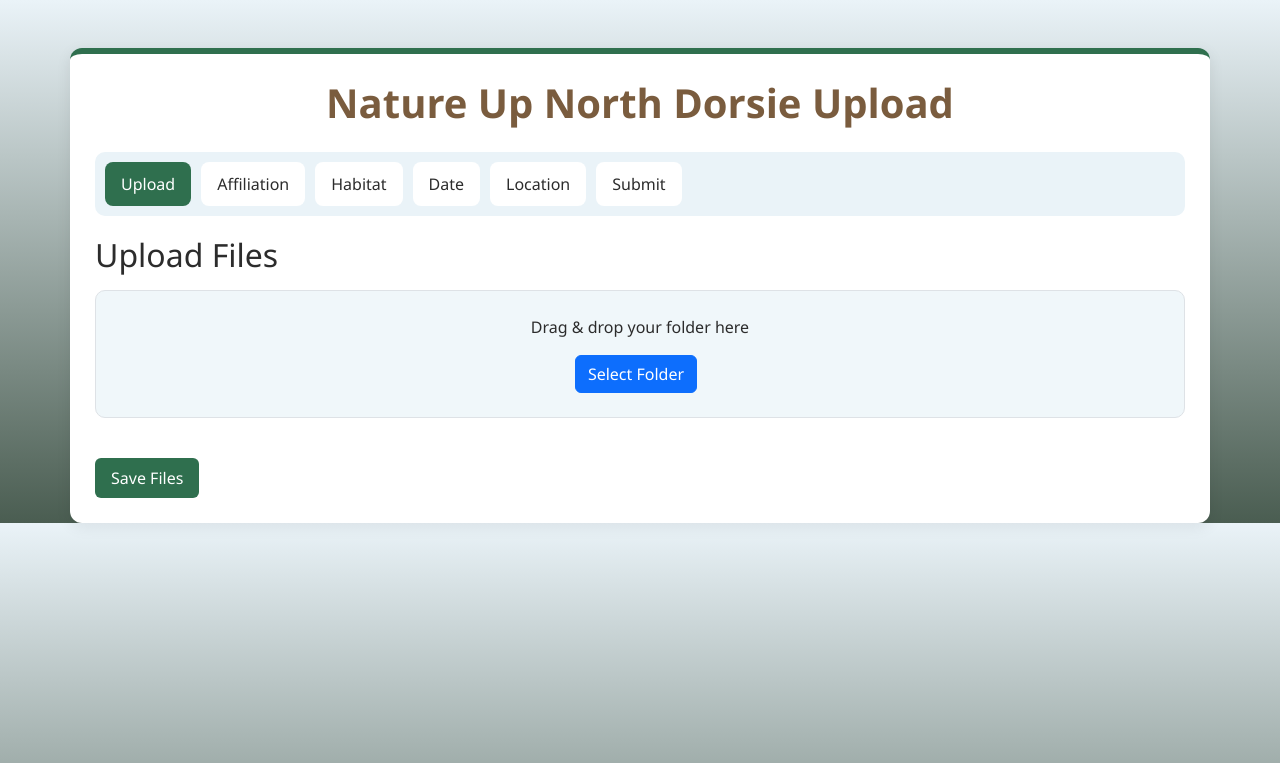
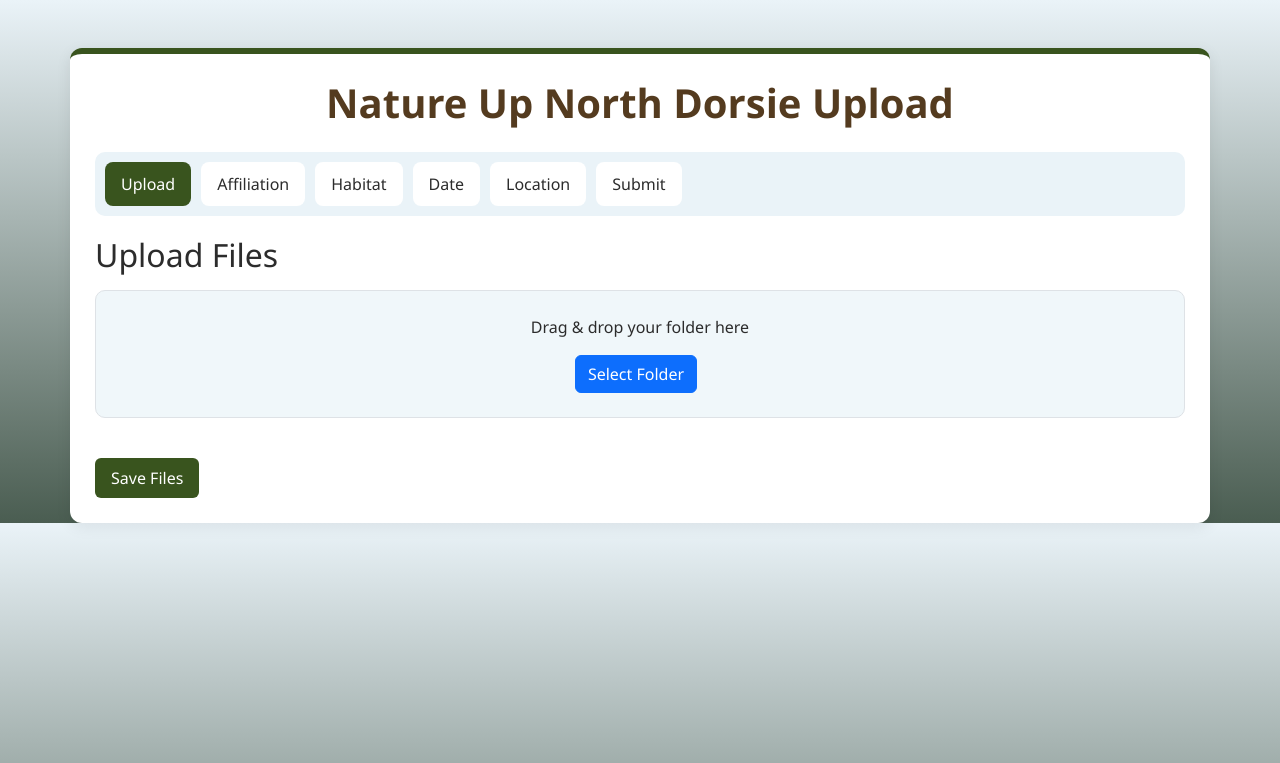
Before and after one commit to NatureUpNorth/Dorsie, a Flask app: page /index in a window 1280 px wide. Shown: the top 763 px of the page. Run offline with Flask 3, Linux system fonts and the light colour scheme; the visitor is signed in with stand-in values (Sample User, id 1).

Commit message:
Changed color palette to match NUN styling guide
Changed Dorsie's color palette to match NUN styling guide provided by Dan.

```diff
--- a/uploader/templates/index.html
+++ b/uploader/templates/index.html
@@ -14,15 +14,15 @@
     <style>
         /* for the background and body colour */
         :root {
-            --green: #2f6f4e;
+             --green: #39541e;
             --light-green: #6fa88b;
             --light-gray: #c0c0c0;
             --mist-blue: #f0f7fa;
 
-            --brown: #7a5c3e;
+            --brown: #543b1f;
             --light-brown: #c9b59a;
 
-            --blue: #8fbad3;
+            --blue: #165970;
             --light-blue: #eaf3f8;
 
             --white: #ffffff;
```
